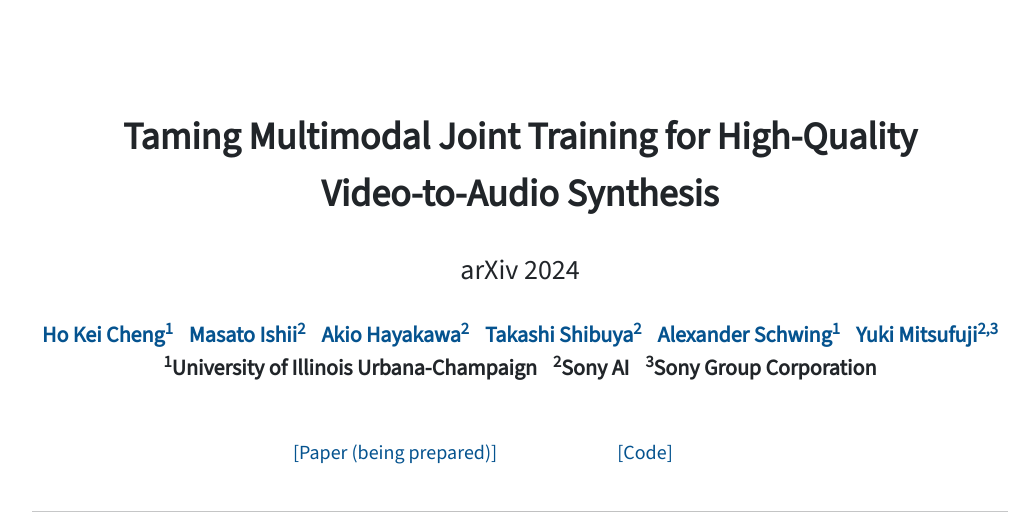
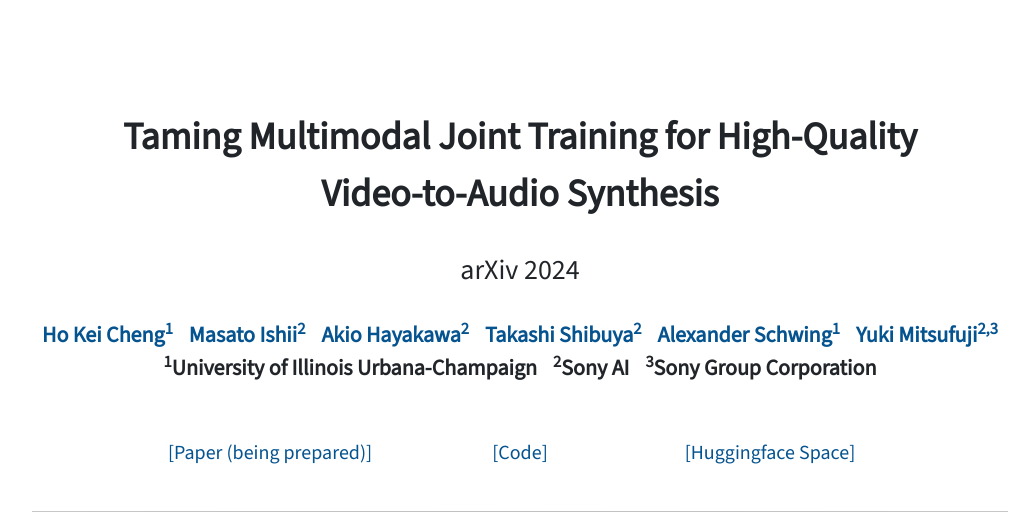
Before and after one commit to zsxkib/cog-mmaudio, a plain HTML site: page docs/index.html in a window 1280 px wide. Shown: the top 525 px of the page, without its empty margins (120-1149 px from the left). Drawn offline with nearby package versions, Linux system fonts and the light colour scheme.

Commit message:
hf space

```diff
--- a/docs/index.html
+++ b/docs/index.html
@@ -92,6 +92,9 @@
                 <div class="col-sm-3">
                     <a href="https://github.com/hkchengrex/MMAudio">[Code]</a>
                 </div>
+                <div class="col-sm-3">
+                    <a href="https://huggingface.co/spaces/hkchengrex/MMAudio">[Huggingface Space]</a>
+                </div>
                 <!-- <div class="col-sm-2">
                     <a
                         href="https://colab.research.google.com/drive/1yo43XTbjxuWA7XgCUO9qxAi7wBI6HzvP?usp=sharing">[Colab]</a>
```
Also changed, not shown: 1 other file.
